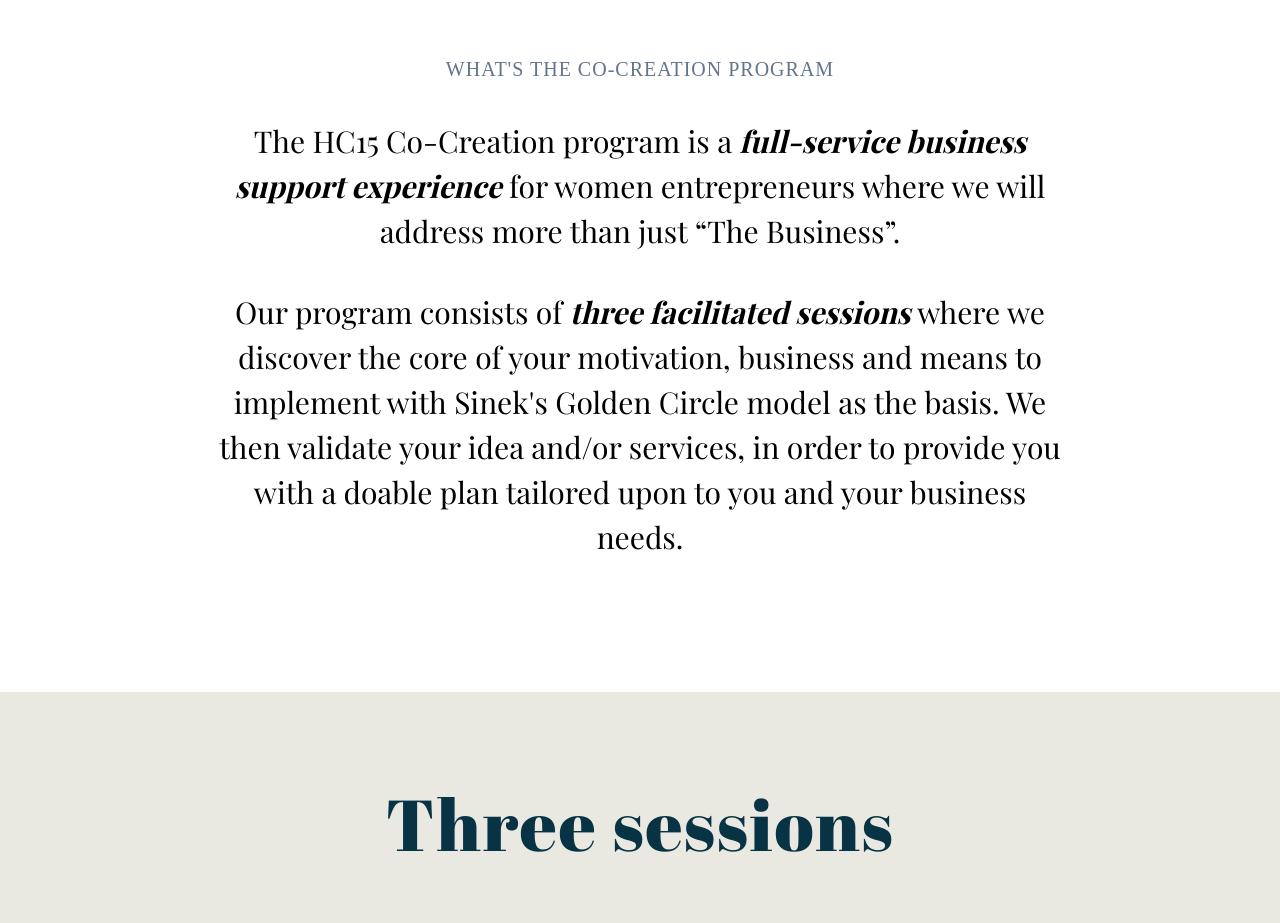
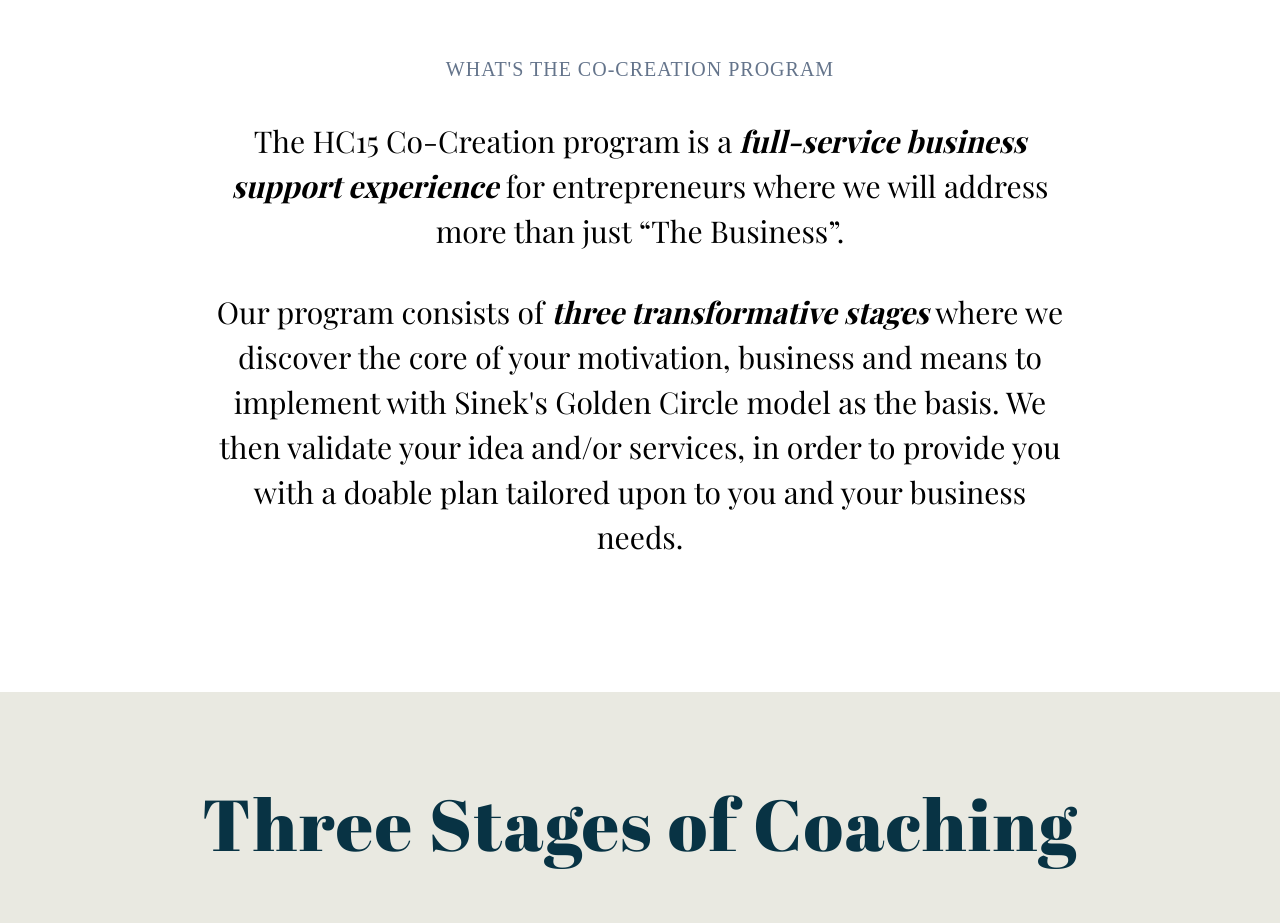
Before and after one commit to wearehc15/wearehc15.github.io, a SvelteKit app: page /co-creation in a window 1280 px wide. Shown: the part 277-1200 px from the top of the page. Built offline with nearby package versions, Linux system fonts and the light colour scheme; some icons are missing; a web font is replaced by a local one.

Commit message:
fix: content and add book button

```diff
--- a/src/routes/co-creation/+page.svelte
+++ b/src/routes/co-creation/+page.svelte
@@ -12,8 +12,8 @@
 
 		<div class="md:text-center text-xl md:text-2xl lg:text-3xl">
 			<div class="md:text-center text-xl md:text-2xl lg:text-3xl">
-				<p class="my-4 md:my-6 lg:my-9 leading-normal">The HC15 Co-Creation program is a <strong class="italic">full-service business support experience</strong> for women entrepreneurs where we will address more than just “The Business”.</p>
-				<p class="my-4 md:my-6 lg:my-9 leading-normal">Our program consists of <strong class="italic">three facilitated sessions</strong> where we discover the core of your motivation, business and means to implement with Sinek's Golden Circle model as the basis. We then validate your idea and/or services, in order to provide you with a doable plan tailored upon to you and your business needs.</p>
+				<p class="my-4 md:my-6 lg:my-9 leading-normal">The HC15 Co-Creation program is a <strong class="italic">full-service business support experience</strong> for entrepreneurs where we will address more than just “The Business”.</p>
+				<p class="my-4 md:my-6 lg:my-9 leading-normal">Our program consists of <strong class="italic">three transformative stages</strong> where we discover the core of your motivation, business and means to implement with Sinek's Golden Circle model as the basis. We then validate your idea and/or services, in order to provide you with a doable plan tailored upon to you and your business needs.</p>
 			</div>
 		</div>
 	</div>
@@ -22,7 +22,7 @@
 
 <article class="py-14 md:py-16 lg:py-24 bg-[#e9e9e1] overflow-x-hidden text-cyan-950" id="threesessions">
 	<div class="max-w-6xl mx-auto px-4">
-		<h1 class="md:text-center text-4xl md:text-6xl lg:text-7xl tracking-wide mb-4 lg:mb-11">Three sessions</h1>
+		<h1 class="md:text-center text-4xl md:text-6xl lg:text-7xl tracking-wide mb-4 lg:mb-11">Three Stages of Coaching</h1>
 
 		<div class="my-6 md:my-12 lg:my-16 text-center text-md md:text-xl flex flex-col lg:flex-row gap-4 lg:gap-6 flex-wrap">
 			<div class="md:mx-auto md:w-1/2 group block relative lg:w-[calc(100%/3-16px)] rounded-lg bg-white p-4 md:p-6">
@@ -62,8 +62,9 @@
 		</div>
 
 		<p class="md:text-center text-md md:text-xl lg:text-2xl !leading-normal">
-			<strong class="italic">Each stage is led by experienced entrepreneurs</strong>. The collaborative process is a unique flow of interchanging experts that cover a range of areas. Co-Creation sessions are set up in stages depending on where the individual is in their business, this will depend on the application filled out by the individuals.
+			<strong class="italic">Each stage is led by experienced entrepreneurs</strong>. The program process is a unique flow of interchanging experts that cover a range of areas. Co-Creation sessions are set up in stages depending on where the individual is in their business, this will depend on the application filled out by the individuals.
 		</p>
+		<p class="md:text-center mt-4 md:pt-6 lg:mt-9"><a href="https://www.venopi.com/widget/co-creation-with-hc15-alliance/" class="button" target="_blank">Book Co-Creation</a></p>
 	</div>
 </article>
 
```
